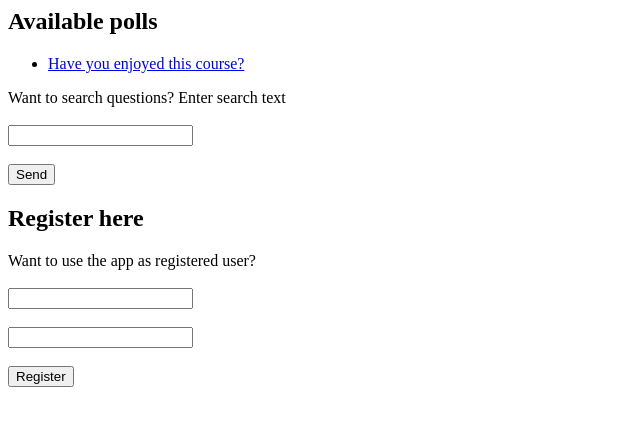
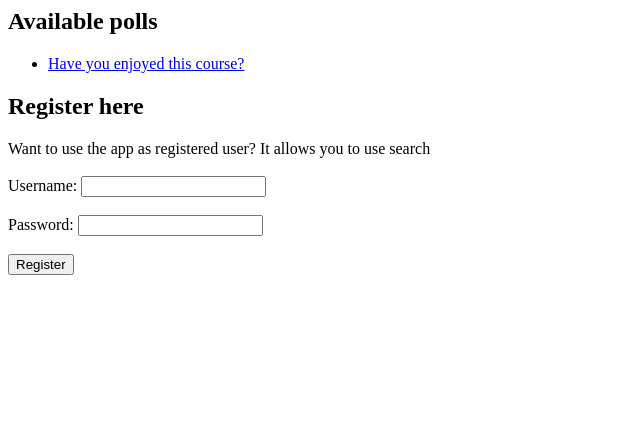
Before and after one commit to marykristina4/cybersec, a Django app: page /polls/ in a window 1280 px wide. Shown: the top 426 px of the page, without its empty margins (0-640 px from the left). Run offline with Django 3.2, Linux system fonts and the light colour scheme; data comes from the database, SQL or seed files in the repository; both versions use the stored data as it was after the commit.

Commit message:
search modified

```diff
--- a/mysite/polls/templates/polls/index.html
+++ b/mysite/polls/templates/polls/index.html
@@ -9,19 +9,12 @@
     <p>No polls are available.</p>
 {% endif %}
 
-<form action="search/" method="post">
-    {% csrf_token %}
 
-    <label for="search">Want to search questions? Enter search text</label><br><br>
-    <input type="text" name="search" id="search"><br><br>
-
-    <input type="submit" value="Send">
-    </form>
     <h2>Register here</h2>
-    <label for="search">Want to use the app as registered user?</label><br><br>
+    <label for="search">Want to use the app as registered user? It allows you to use search</label><br><br>
     <form action="register/" method="POST">
         {% csrf_token %}
-        <input type="text" name="username" id="username"><br><br>
-        <input type="text" name="password" id="password"><br><br>
+        Username: <input type="text" name="username" id="username"><br><br>
+        Password: <input type="text" name="password" id="password"><br><br>
       <button type="submit">Register</button>
     </form>
--- a/mysite/polls/templates/polls/login.html
+++ b/mysite/polls/templates/polls/login.html
@@ -1,7 +1,7 @@
 <h2>Login</h2>
 <form action="/polls/login/" method="POST">
     {% csrf_token %}
-    <input type="text" name="username" id="username"><br><br>
-    <input type="text" name="password" id="password"><br><br>
+    Username: <input type="text" name="username" id="username"><br><br>
+    Password: <input type="text" name="password" id="password"><br><br>
   <button type="submit">Login</button>
 </form>
--- a/mysite/polls/views.py
+++ b/mysite/polls/views.py
@@ -7,6 +7,7 @@ from .models import Choice, Question, Idea, PollUser
 import datetime
 import sqlite3
 from django.db import connection
+from django.core.exceptions import ObjectDoesNotExist
 
 def index(request):
 
@@ -61,6 +62,7 @@ def login(request):
     username=request.POST.get('username')
     passwordPut=request.POST.get('password')
     print('Hihhei perillä')
+
     user = PollUser.objects.get(username=username)
     if getattr(user, 'password')==passwordPut:
         return redirect("/polls/search/")
```
Also changed, not shown: mysite/polls/templates/polls/search.html (+9 -0 lines), mysite/db.sqlite3.
